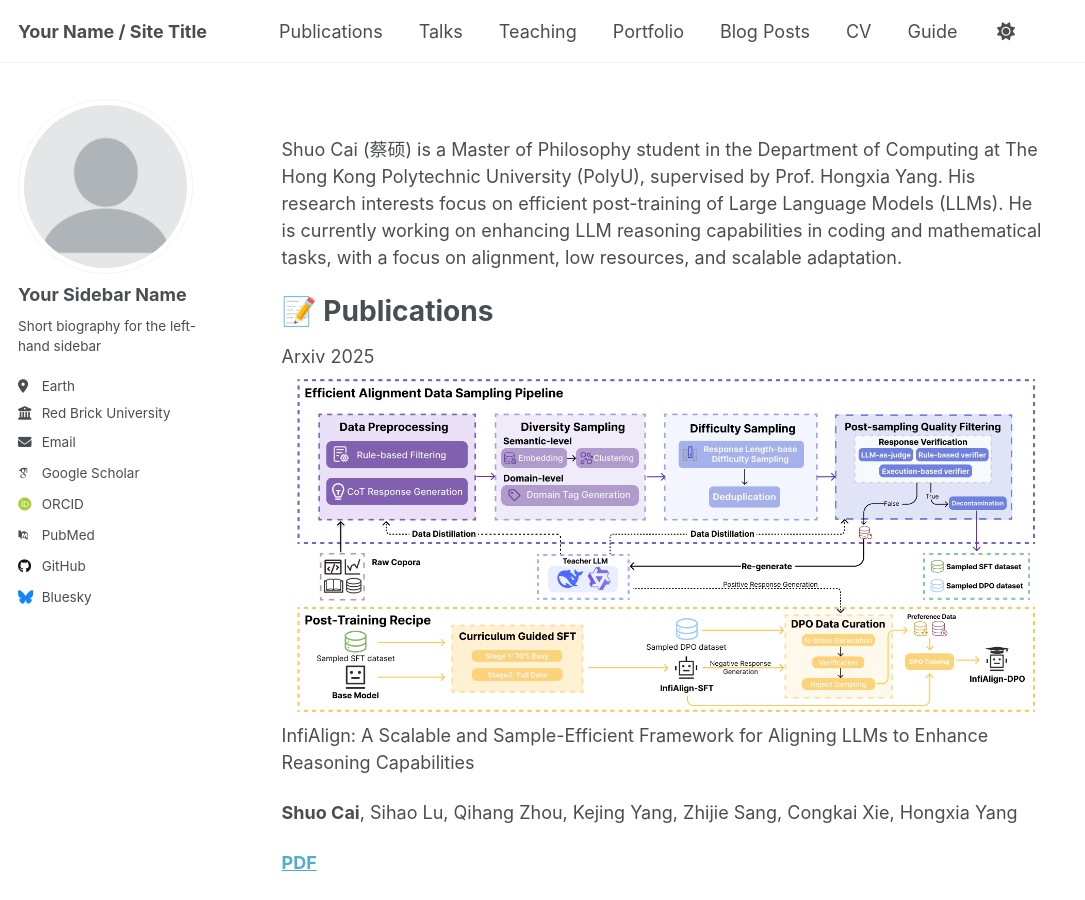
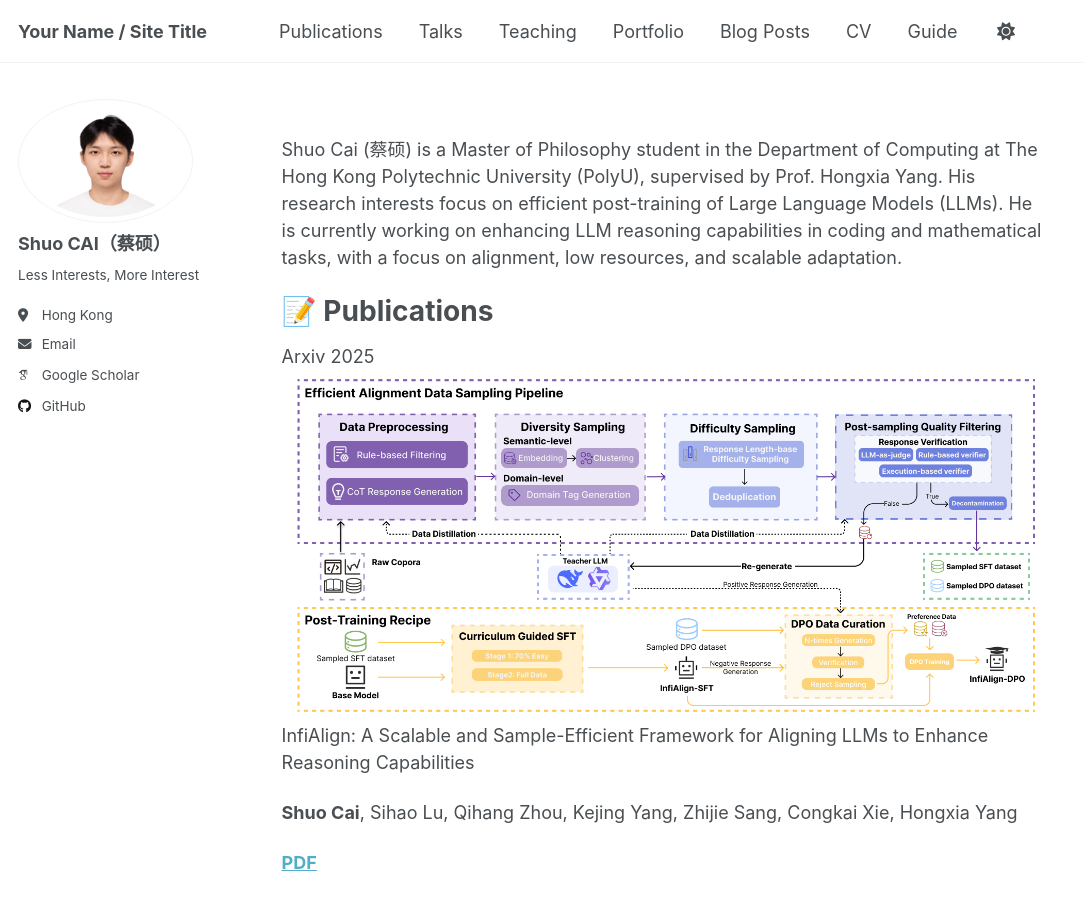
Before and after one commit to Baicaihaochi/shuocai003.github.io, a Jekyll site: the page built from _pages/about.md, in a window 1280 px wide and 900 px high. Shown: the whole window, without its empty margins (0-1085 px from the left). Built offline with Jekyll 4.4.1, drawn with Linux system fonts in a browser that asks for light colours; some web fonts are replaced; a script that is not in the unit is left out.

Commit message:
Update _config.yml

```diff
--- a/_config.yml
+++ b/_config.yml
@@ -13,7 +13,7 @@ title                    : "Your Name / Site Title"
 title_separator          : "-"
 name                     : &name "Your Name"
 description              : &description "personal description"
-url                      : https://academicpages.github.io # the base hostname & protocol for your site e.g. "https://[your GitHub username].github.io" or if you already have some other page hosted on Github then use "https://[your GitHub username].github.io/[Your Repo Name]"
+url                      : https://shuocai003.github.io
 baseurl                  : "" # the subpath of your site, e.g. "/blog"
 repository               : "academicpages/academicpages.github.io"
 
@@ -22,24 +22,21 @@ repository               : "academicpages/academicpages.github.io"
 #               Additional customization can be done by editing /_includes/author-profile.html
 author:
   # Biographic information
-  avatar           : "profile.png"
-  name             : "Your Sidebar Name"
-  pronouns         : # example: "she/her"
-  bio              : "Short biography for the left-hand sidebar"
-  location         : "Earth"
-  employer         : "Red Brick University"
-  uri              : # URL
-  email            : "none@example.org"
+  avatar           : "ShuoCai_Photo.png"
+  name             : "Shuo CAI（蔡硕）"
+  bio              : "Less Interests, More Interest"
+  location         : "Hong Kong"
+  email            : "shuo1031.cai@connect.polyu.hk"
 
   # Academic websites
   academia         : # URL
   arxiv            : # URL - Update with the correct link to your profile
-  googlescholar    : "https://scholar.google.com/citations?user=PS_CX0AAAAAJ"
+  googlescholar    : "https://scholar.google.com/citations?user=VRlUiqQAAAAJ"
   inspire-hep      : # URL
   impactstory      : # URL
-  orcid            : "http://orcid.org/yourorcidurl"
+  orcid            : #
   semantic         : # URL
-  pubmed           : "https://www.ncbi.nlm.nih.gov/pubmed/?term=john+snow"
+  pubmed           : #
   researchgate     : # URL
   scopus           : # URL
 
@@ -47,13 +44,13 @@ author:
   bitbucket        : # Username - Update with your username on the site
   codepen          : # Username
   dribbble         : # Username
-  github           : "academicpages"
+  github           : "https://github.com/Baicaihaochi"
   kaggle           : # Username
   stackoverflow    : # User number or user number and name (i.e., use "1" or "1/jeff-atwood")
 
   # Social media
   artstation       : # Username
-  bluesky          : "bsky.app" # Replace this with you Bluesky username
+  bluesky          : #
   facebook         : # Username
   flickr           : # Username
   foursquare       : # Username
```
